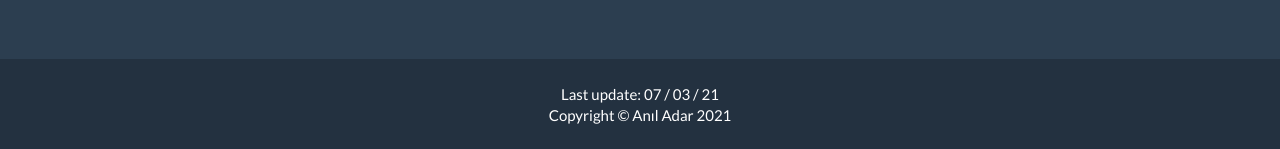
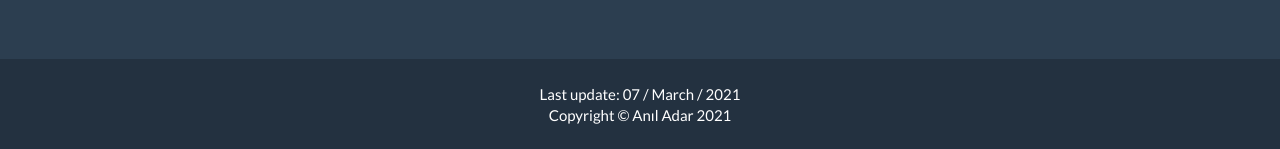
Before and after one commit to aniladar/aniladar.github.io, a Jekyll site: the page built from _posts/2021-03-07-project-1.markdown, in a window 1280 px wide and 900 px high, scrolled down 2769 px. Shown: the part 748-897 px from the top of the window. Built offline with Jekyll 4.4.1, drawn with Linux system fonts in a browser that asks for light colours; our own code applies the rules of GitHub Pages for plain Markdown files.

Commit message:
Update footer.html

```diff
--- a/_includes/footer.html
+++ b/_includes/footer.html
@@ -32,7 +32,7 @@
             <div class="container">
                 <div class="row">
                     <div class="col-lg-12">
-                    	Last update: {{ site.time | date: '%d / %m / %y' }}
+                    	Last update: 07 / March / 2021
                     </div>
                     <div class="col-lg-12">
                         Copyright &copy; {{ site.footer.copyright }} 20{{ site.time | date: '%y' }}
```
